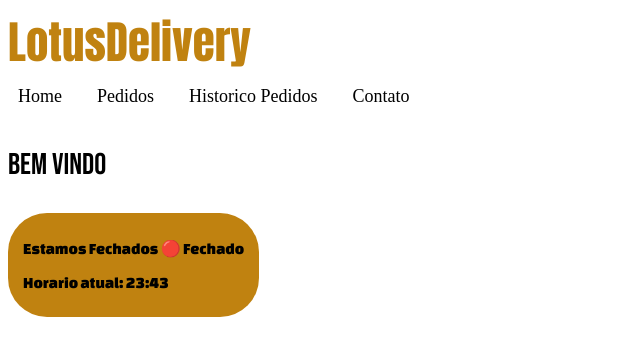
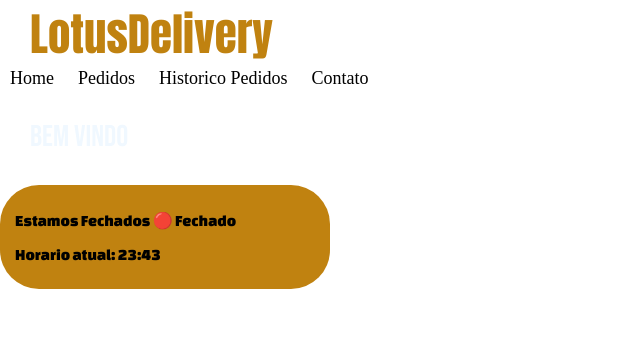
Before and after one commit to Valakzz/Projeto-Final-Web, a plain HTML site: page index.html in a window 1280 px wide. Shown: the whole page, without its empty margins (0-640 px from the left). Drawn offline with Linux system fonts and the light colour scheme.

Commit message:
melhorias css

```diff
--- a/style.css
+++ b/style.css
@@ -1,10 +1,16 @@
 @import url('https://fonts.googleapis.com/css2?family=Anton&family=Archivo+Black&family=Bebas+Neue&family=Changa+One:ital@0;1&display=swap');
+
+body{
+    margin: 0;
+}
 
 header{
     display: flex;
    font-size: 45px;
   font-family: 'Anton', sans-serif;
   color: rgb(192, 130, 16);
+  margin-left: 30px;
+
 
 
 
@@ -17,7 +23,7 @@ nav a {
 
 nav{
 gap: 15px;
-display:  flex;
+
 
 
 }
@@ -34,16 +40,21 @@ nav a:hover{
 
 .horarioAberto {
     display: inline-block;
+    width: 300px;
     background-color: rgb(192, 130, 16);
     border-radius: 39px;
     padding: 10px 15px;
     font-family: "Changa One", sans-serif;
+
+
 }
 
 #horarioAberto {
     font-size: 25px;
     color: white;
     margin: 0;
+
+
 }
 
 #fechamento {
@@ -52,8 +63,13 @@ nav a:hover{
 
 }
 
-carrosel, #b{
+Carrosel, #b{
     font-size: 30px;
+    font-size: px;
+
+
 font-family: "Bebas Neue", sans-serif;
+margin-left: 30px;
+color: aliceblue;
 
 }
```
Also changed, not shown: index.html (+0 -1 lines).
